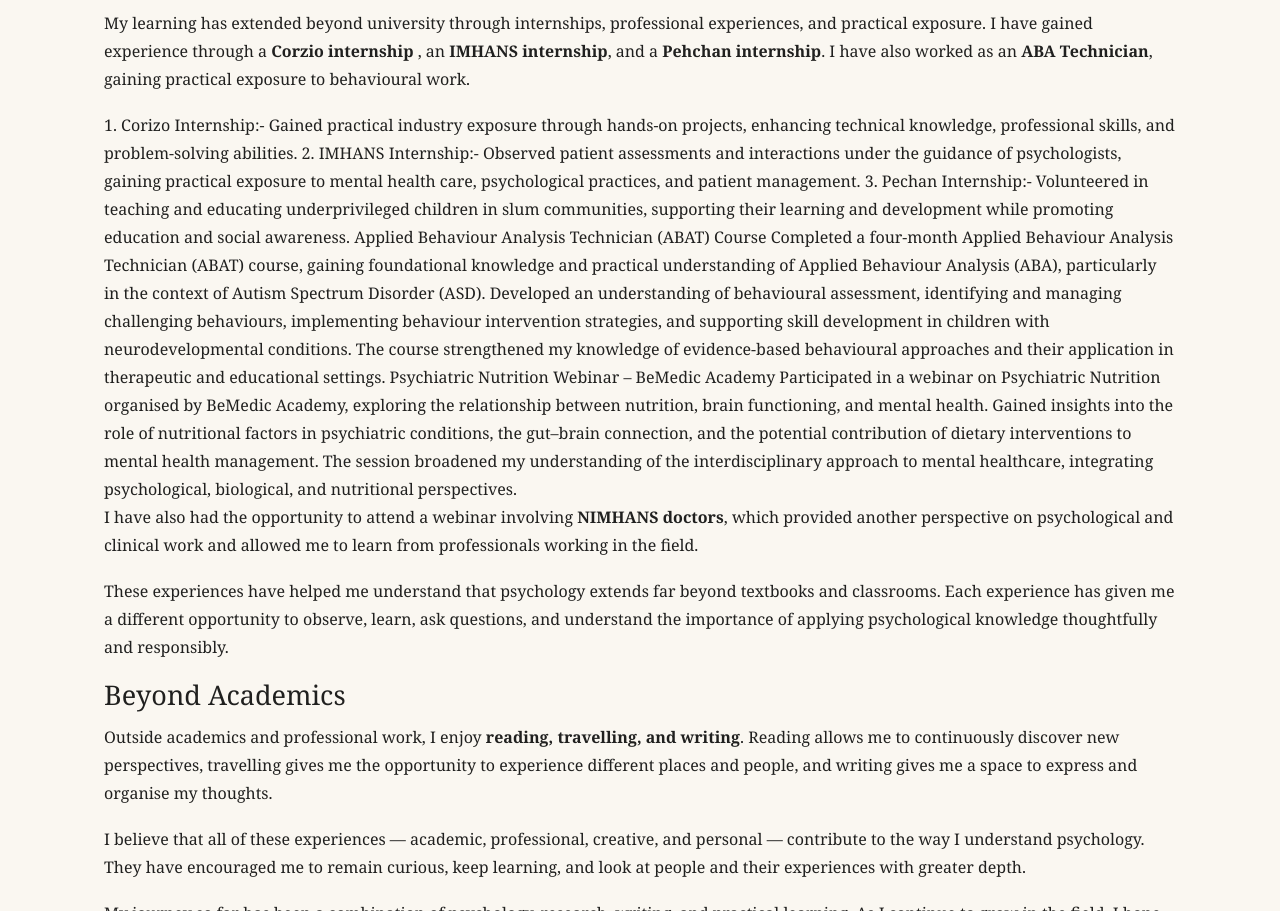
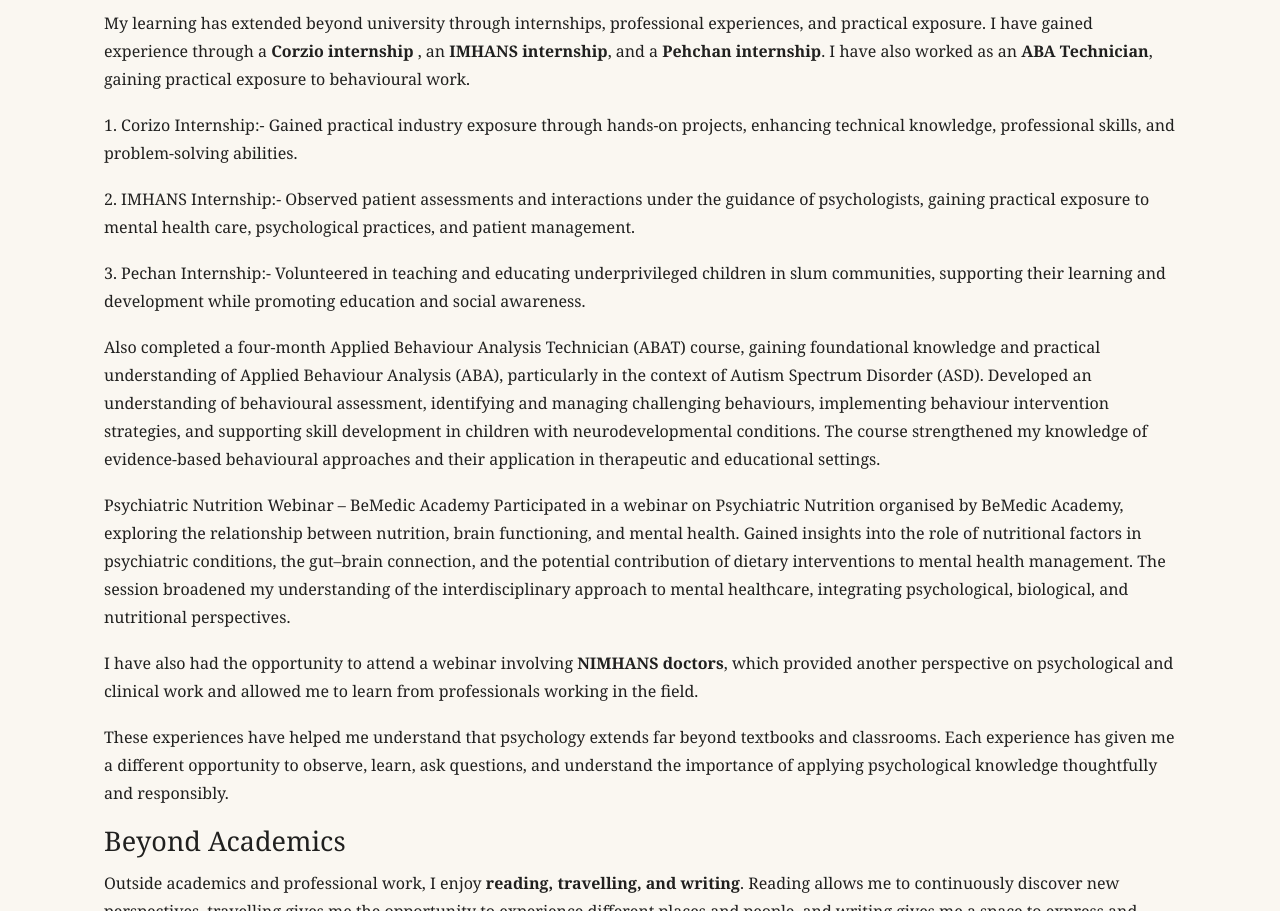
Before and after one commit to zairaimtiyaz/zairaimtiyaz.github.io, a plain HTML site: page index.html in a window 1280 px wide. Shown: the part 1752-2663 px from the top of the page. Drawn offline with Linux system fonts and the light colour scheme.

Commit message:
Update index.html

```diff
--- a/index.html
+++ b/index.html
@@ -156,25 +156,33 @@ main{max-width:1120px;margin:auto}section{padding:90px 24px;border-top:1px solid
 
       <p>
         My learning has extended beyond university through internships, professional experiences, and practical exposure. I have gained experience through a <strong>Corzio internship   </strong>, an <strong>IMHANS internship</strong>, and a <strong>Pehchan internship</strong>. I have also worked as an <strong>ABA Technician</strong>, gaining practical exposure to behavioural work.
-      </p>1. Corizo Internship:-
+      </p>
+      <p>
+        1. Corizo Internship:-
 
 Gained practical industry exposure through hands-on projects, enhancing technical knowledge, professional skills, and problem-solving abilities.
+<p>
+2. IMHANS Internship:-
+Observed patient assessments and interactions under the guidance of psychologists, gaining practical exposure to mental health care, psychological practices, and patient management.
+</p>
 
-2. IMHANS Internship:-
-
-Observed patient assessments and interactions under the guidance of psychologists, gaining practical exposure to mental health care, psychological practices, and patient management.
-
-3. Pechan Internship:-
+<p>
+  3. Pechan Internship:-
 
 Volunteered in teaching and educating underprivileged children in slum communities, supporting their learning and development while promoting education and social awareness.
-Applied Behaviour Analysis Technician (ABAT) Course
+</p>
 
-Completed a four-month Applied Behaviour Analysis Technician (ABAT) course, gaining foundational knowledge and practical understanding of Applied Behaviour Analysis (ABA), particularly in the context of Autism Spectrum Disorder (ASD). Developed an understanding of behavioural assessment, identifying and managing challenging behaviours, implementing behaviour intervention strategies, and supporting skill development in children with neurodevelopmental conditions. The course strengthened my knowledge of evidence-based behavioural approaches and their application in therapeutic and educational settings.
+<p>
+Also completed a four-month Applied Behaviour Analysis Technician (ABAT) course, gaining foundational knowledge and practical understanding of Applied Behaviour Analysis (ABA), particularly in the context of Autism Spectrum Disorder (ASD). Developed an understanding of behavioural assessment, identifying and managing challenging behaviours, implementing behaviour intervention strategies, and supporting skill development in children with neurodevelopmental conditions. The course strengthened my knowledge of evidence-based behavioural approaches and their application in therapeutic and educational settings.
+</p>
 
+<p>
 Psychiatric Nutrition Webinar – BeMedic Academy
 
 Participated in a webinar on Psychiatric Nutrition organised by BeMedic Academy, exploring the relationship between nutrition, brain functioning, and mental health. Gained insights into the role of nutritional factors in psychiatric conditions, the gut–brain connection, and the potential contribution of dietary interventions to mental health management. The session broadened my understanding of the interdisciplinary approach to mental healthcare, integrating psychological, biological, and nutritional perspectives.
-      <p>
+</p>
+
+            <p>
         I have also had the opportunity to attend a webinar involving <strong>NIMHANS doctors</strong>, which provided another perspective on psychological and clinical work and allowed me to learn from professionals working in the field.
       </p>
 
```
